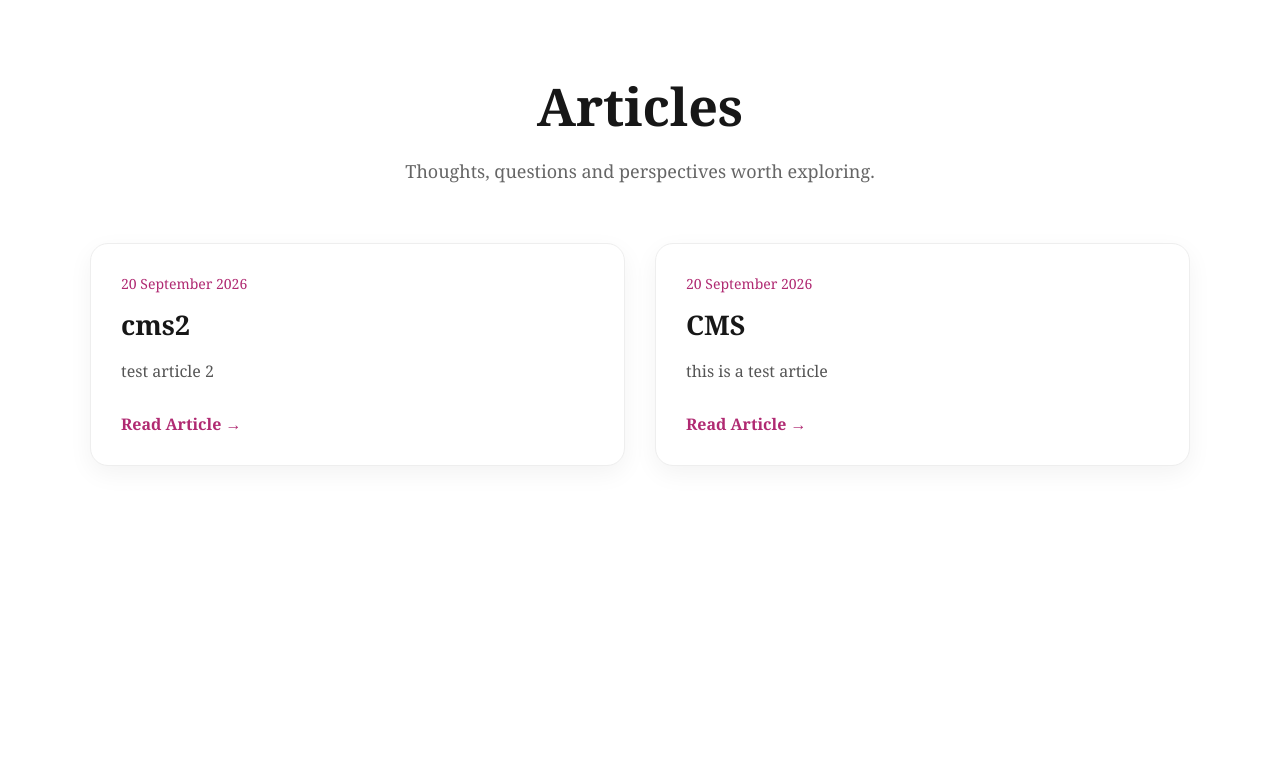
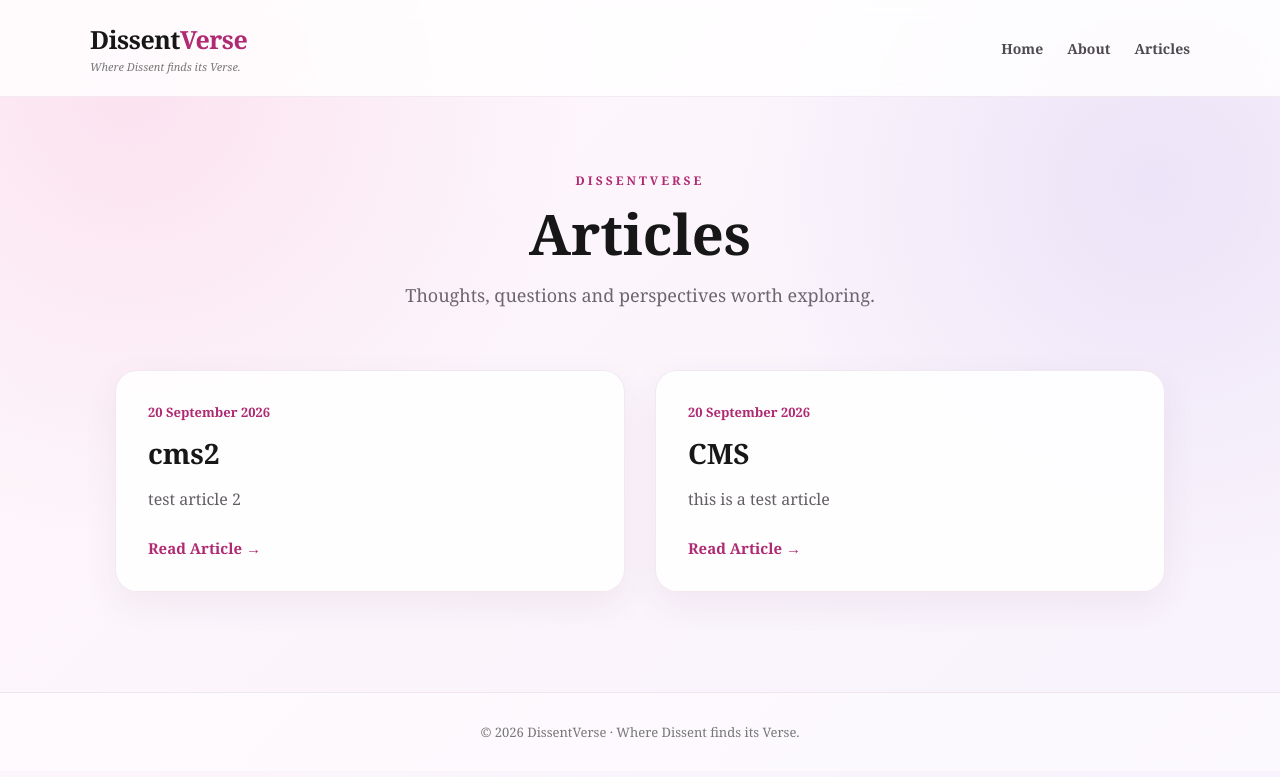
Before and after one commit to dissentverse/dissentverse, a Jekyll site: the page built from article.html, in a window 1280 px wide. Shown: the top 777 px of the page. Built offline with Jekyll 4.4.1, drawn with Linux system fonts in a browser that asks for light colours.

Commit message:
Update article.html

```diff
--- a/article.html
+++ b/article.html
@@ -11,17 +11,86 @@ permalink: /articles.html
   <title>Articles | DissentVerse</title>
 
   <style>
+    * {
+      box-sizing: border-box;
+    }
+
     body {
       margin: 0;
       font-family: Georgia, "Times New Roman", serif;
-      background: #fff;
+      color: #242024;
+
+      background:
+        radial-gradient(circle at 10% 10%, rgba(248, 210, 230, 0.55), transparent 32%),
+        radial-gradient(circle at 90% 20%, rgba(225, 214, 245, 0.55), transparent 30%),
+        linear-gradient(135deg, #fff7fb, #f7f2fc);
+      min-height: 100vh;
+    }
+
+    /* HEADER */
+
+    .site-header {
+      background: rgba(255, 255, 255, 0.82);
+      border-bottom: 1px solid rgba(190, 150, 180, 0.18);
+      backdrop-filter: blur(8px);
+      padding: 22px 30px;
+    }
+
+    .header-inner {
+      max-width: 1100px;
+      margin: 0 auto;
+
+      display: flex;
+      justify-content: space-between;
+      align-items: center;
+    }
+
+    .brand-block {
+      display: flex;
+      flex-direction: column;
+    }
+
+    .brand {
+      text-decoration: none;
       color: #171717;
+      font-size: 25px;
+      font-weight: bold;
+      letter-spacing: -0.5px;
     }
+
+    .brand span {
+      color: #b02a72;
+    }
+
+    .tagline {
+      margin-top: 3px;
+      color: #777;
+      font-size: 11px;
+      font-style: italic;
+    }
+
+    .navigation {
+      display: flex;
+      gap: 24px;
+    }
+
+    .navigation a {
+      color: #4f4a50;
+      text-decoration: none;
+      font-size: 14px;
+      font-weight: bold;
+    }
+
+    .navigation a:hover {
+      color: #b02a72;
+    }
+
+    /* PAGE */
 
     .articles-page {
       max-width: 1100px;
       margin: 0 auto;
-      padding: 70px 25px;
+      padding: 75px 25px 100px;
     }
 
     .page-heading {
@@ -29,15 +98,31 @@ permalink: /articles.html
       margin-bottom: 60px;
     }
 
+    .page-label {
+      color: #b02a72;
+      font-size: 12px;
+      font-weight: bold;
+      letter-spacing: 3px;
+      text-transform: uppercase;
+      margin-bottom: 14px;
+    }
+
     .page-heading h1 {
-      font-size: 52px;
+      font-size: 56px;
+      line-height: 1.1;
       margin: 0 0 15px;
+      color: #171717;
     }
 
     .page-heading p {
-      color: #666;
+      margin: 0 auto;
+      max-width: 600px;
+      color: #6d6670;
       font-size: 18px;
+      line-height: 1.7;
     }
+
+    /* ARTICLE CARDS */
 
     .article-list {
       display: grid;
@@ -46,57 +131,128 @@ permalink: /articles.html
     }
 
     .article-card {
-      border: 1px solid #eee;
-      border-radius: 18px;
-      padding: 30px;
-      background: #fff;
-      box-shadow: 0 8px 25px rgba(0, 0, 0, 0.05);
+      background: rgba(255, 255, 255, 0.88);
+      border: 1px solid rgba(190, 150, 180, 0.2);
+      border-radius: 22px;
+      padding: 32px;
+
+      box-shadow:
+        0 12px 35px rgba(100, 60, 100, 0.07);
+
+      transition: transform 0.25s ease, box-shadow 0.25s ease;
+    }
+
+    .article-card:hover {
+      transform: translateY(-4px);
+
+      box-shadow:
+        0 18px 40px rgba(100, 60, 100, 0.11);
     }
 
     .article-date {
       color: #b02a72;
-      font-size: 14px;
+      font-size: 13px;
+      font-weight: bold;
       margin-bottom: 15px;
     }
 
     .article-card h2 {
-      font-size: 27px;
+      font-size: 28px;
       line-height: 1.25;
       margin: 0 0 15px;
+      color: #171717;
     }
 
     .article-card p {
-      color: #555;
+      color: #635d64;
+      font-size: 16px;
       line-height: 1.7;
-      font-size: 16px;
+      margin: 0;
     }
 
     .read-more {
       display: inline-block;
-      margin-top: 12px;
+      margin-top: 25px;
+
       color: #b02a72;
       text-decoration: none;
+      font-size: 15px;
       font-weight: bold;
     }
 
+    .read-more:hover {
+      text-decoration: underline;
+    }
+
     .no-articles {
+      background: rgba(255, 255, 255, 0.8);
+      border-radius: 20px;
+      padding: 60px 20px;
       text-align: center;
       color: #777;
-      font-size: 18px;
-      padding: 50px 0;
     }
 
+    /* FOOTER */
+
+    .site-footer {
+      text-align: center;
+      padding: 30px 20px;
+      border-top: 1px solid rgba(190, 150, 180, 0.2);
+      color: #777;
+      font-size: 13px;
+      background: rgba(255, 255, 255, 0.45);
+    }
+
+    /* MOBILE */
+
     @media (max-width: 750px) {
+
+      .site-header {
+        padding: 18px 20px;
+      }
+
+      .header-inner {
+        align-items: flex-start;
+      }
+
+      .brand {
+        font-size: 21px;
+      }
+
+      .tagline {
+        font-size: 10px;
+      }
+
+      .navigation {
+        gap: 12px;
+      }
+
+      .navigation a {
+        font-size: 12px;
+      }
+
       .articles-page {
-        padding: 45px 20px;
+        padding: 55px 20px 70px;
       }
 
       .page-heading h1 {
-        font-size: 40px;
+        font-size: 42px;
+      }
+
+      .page-heading p {
+        font-size: 16px;
       }
 
       .article-list {
         grid-template-columns: 1fr;
+      }
+
+      .article-card {
+        padding: 27px;
+      }
+
+      .article-card h2 {
+        font-size: 25px;
       }
     }
   </style>
@@ -104,12 +260,45 @@ permalink: /articles.html
 
 <body>
 
+  <header class="site-header">
+    <div class="header-inner">
+
+      <div class="brand-block">
+        <a class="brand" href="{{ site.baseurl }}/">
+          Dissent<span>Verse</span>
+        </a>
+
+        <div class="tagline">
+          Where Dissent finds its Verse.
+        </div>
+      </div>
+
+      <nav class="navigation">
+        <a href="{{ site.baseurl }}/">Home</a>
+        <a href="{{ site.baseurl }}/about.html">About</a>
+        <a href="{{ site.baseurl }}/articles.html">Articles</a>
+      </nav>
+
+    </div>
+  </header>
+
+
   <main class="articles-page">
 
     <section class="page-heading">
+
+      <div class="page-label">
+        DissentVerse
+      </div>
+
       <h1>Articles</h1>
-      <p>Thoughts, questions and perspectives worth exploring.</p>
+
+      <p>
+        Thoughts, questions and perspectives worth exploring.
+      </p>
+
     </section>
+
 
     {% if site.posts.size > 0 %}
 
@@ -123,13 +312,18 @@ permalink: /articles.html
               {{ post.date | date: "%d %B %Y" }}
             </div>
 
-            <h2>{{ post.title }}</h2>
+            <h2>
+              {{ post.title }}
+            </h2>
 
             <p>
               {{ post.excerpt | strip_html | truncatewords: 30 }}
             </p>
 
-            <a class="read-more" href="{{ post.url | relative_url }}">
+            <a
+              class="read-more"
+              href="{{ post.url | relative_url }}"
+            >
               Read Article →
             </a>
 
@@ -149,5 +343,10 @@ permalink: /articles.html
 
   </main>
 
+
+  <footer class="site-footer">
+    © 2026 DissentVerse · Where Dissent finds its Verse.
+  </footer>
+
 </body>
 </html>
```
